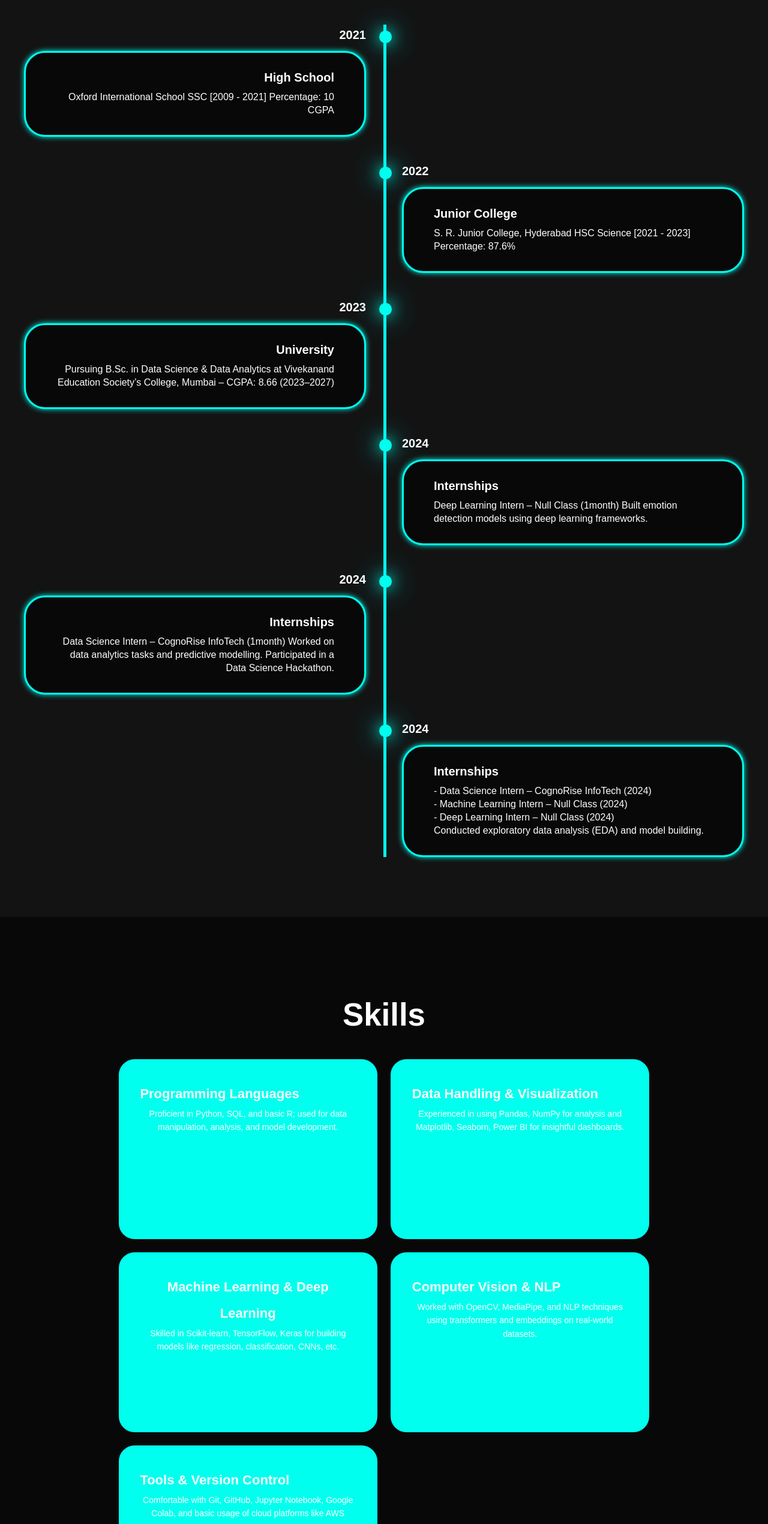
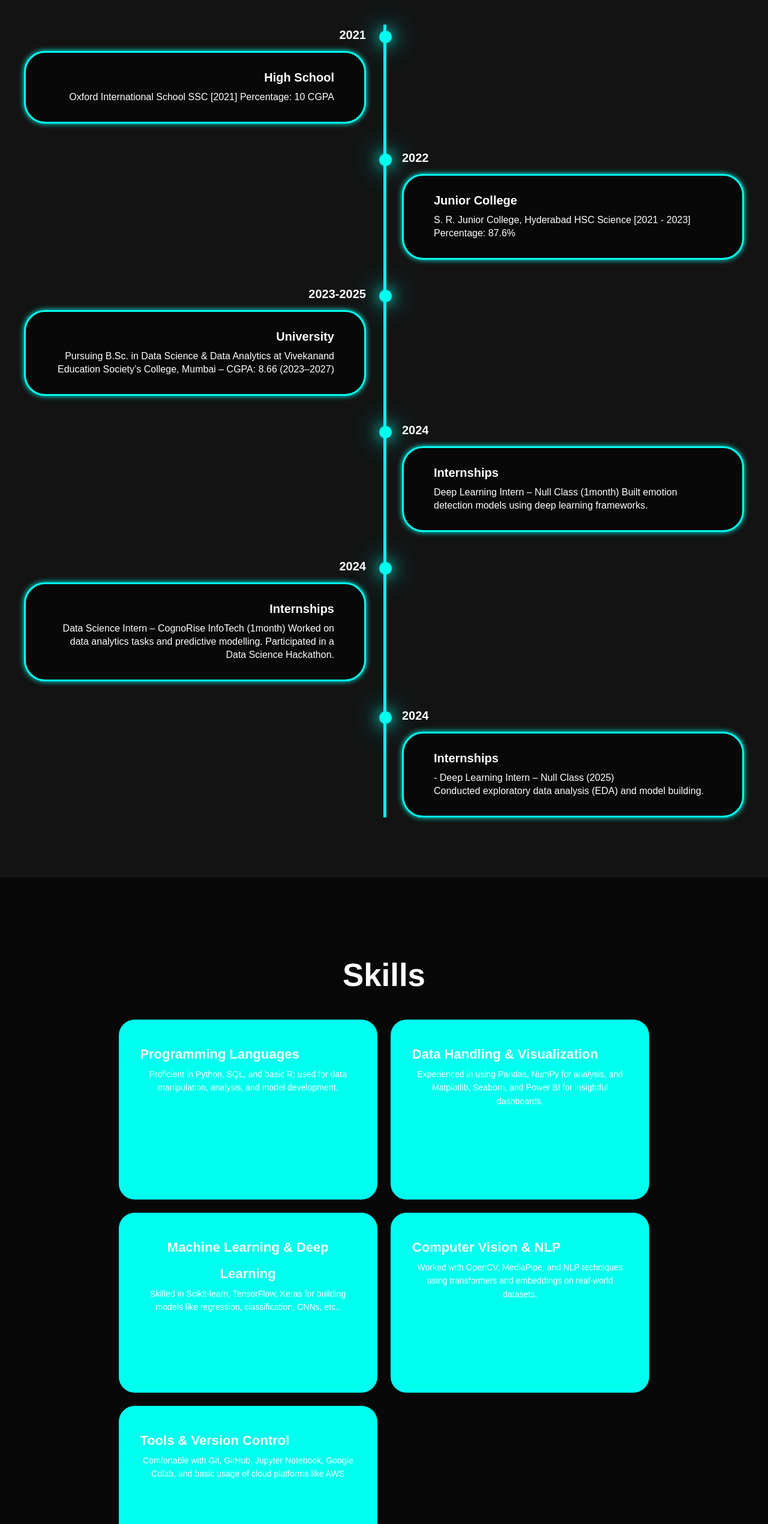
Before and after one commit to Kanishkkaram2703/kanishk-portfolio, a plain HTML site: page index.html in a window 1280 px wide. Shown: the part 1008-3549 px from the top of the page at 60% size. Drawn offline with nearby package versions, Linux system fonts and the light colour scheme.

Commit message:
index.html

```diff
--- a/index.html
+++ b/index.html
@@ -89,7 +89,7 @@
                         <h3>High School</h3>
                         <p>
                             Oxford International School
-                            SSC [2009 - 2021]
+                            SSC [2021]
                             Percentage: 10 CGPA
                         </p>
                     </div>
@@ -119,7 +119,7 @@
 
                 <div class="timeline-dot"></div>
 
-                    <div class="timeline-data">2023</div>
+                    <div class="timeline-data">2023-2025</div>
                     <div class="timeline-content">
                         <h3>University</h3>
                         <p>
@@ -175,9 +175,7 @@
                     <div class="timeline-content">
                         <h3>Internships</h3>
                         <p>
-                            - Data Science Intern – CognoRise InfoTech (2024)<br>
-                            - Machine Learning Intern – Null Class (2024)<br>
-                            - Deep Learning Intern – Null Class (2024)<br>
+                            - Deep Learning Intern – Null Class (2025)<br>
                             Conducted exploratory data analysis (EDA) and model building.
                         </p>
                     </div>
@@ -206,14 +204,14 @@
             <div class="service-box">
                 <div class="service-info">
                     <h4>Data Handling & Visualization</h4>
-                    <p>Experienced in using Pandas, NumPy for analysis and Matplotlib, Seaborn, Power BI for insightful dashboards.</p>
+                    <p>Experienced in using Pandas, NumPy for analysis, and Matplotlib, Seaborn, and Power BI for insightful dashboards.</p>
                 </div>
             </div>
 
             <div class="service-box">
                 <div class="service-info">
                     <h4>Machine Learning & Deep Learning</h4>
-                    <p>Skilled in Scikit-learn, TensorFlow, Keras for building models like regression, classification, CNNs, etc.</p>
+                    <p>Skilled in Scikit-learn, TensorFlow, Keras for building models like regression, classification, CNNs, etc.. </p>
                 </div>
             </div>
 
@@ -255,7 +253,7 @@
                     <div class="rating">
 
                     </div>
-                    <p>Developed a regression model to predict house prices using various features; achieved R² score above 85%..</p>
+                    <p>Developed a regression model to predict house prices using various features; achieved R² score above 85%. </p>
                 </div>
 
                 <div class="project-iteam">
@@ -293,7 +291,7 @@
 
                     </div>
                     <p>
-                        Created a virtual canvas that allows users to draw in air using hand gestures detected through MediaPipe and OpenCV.
+                        Created a virtual canvas that allows users to draw in the air using hand gestures detected through MediaPipe and OpenCV.
                     </p>
                 </div>
                 <div class="project-iteam">
@@ -370,7 +368,7 @@
                     <div class="rating">
 
                     </div>
-                    <p>Participated in a 24-hour hackathoon to build a predictive data model using Python and Pandas. Recognized for model accuracy.</p>
+                    <p>Participated in a 24-hour hackathon to build a predictive data model using Python and Pandas. Recognized for model accuracy.</p>
                 </div>
 
                 <div class="certification-iteam">
@@ -397,7 +395,7 @@
                     <div class="rating">
 
                     </div>
-                    <p>Participated in the National Education Policy workshop under RUSA, exploring AI integration in modern academic curriculums.</p>
+                    <p>Participated in the National Education Policy workshop under RUSA, exploring AI integration in modern academic curricula.</p>
                 </div>
 
             </div>
```
